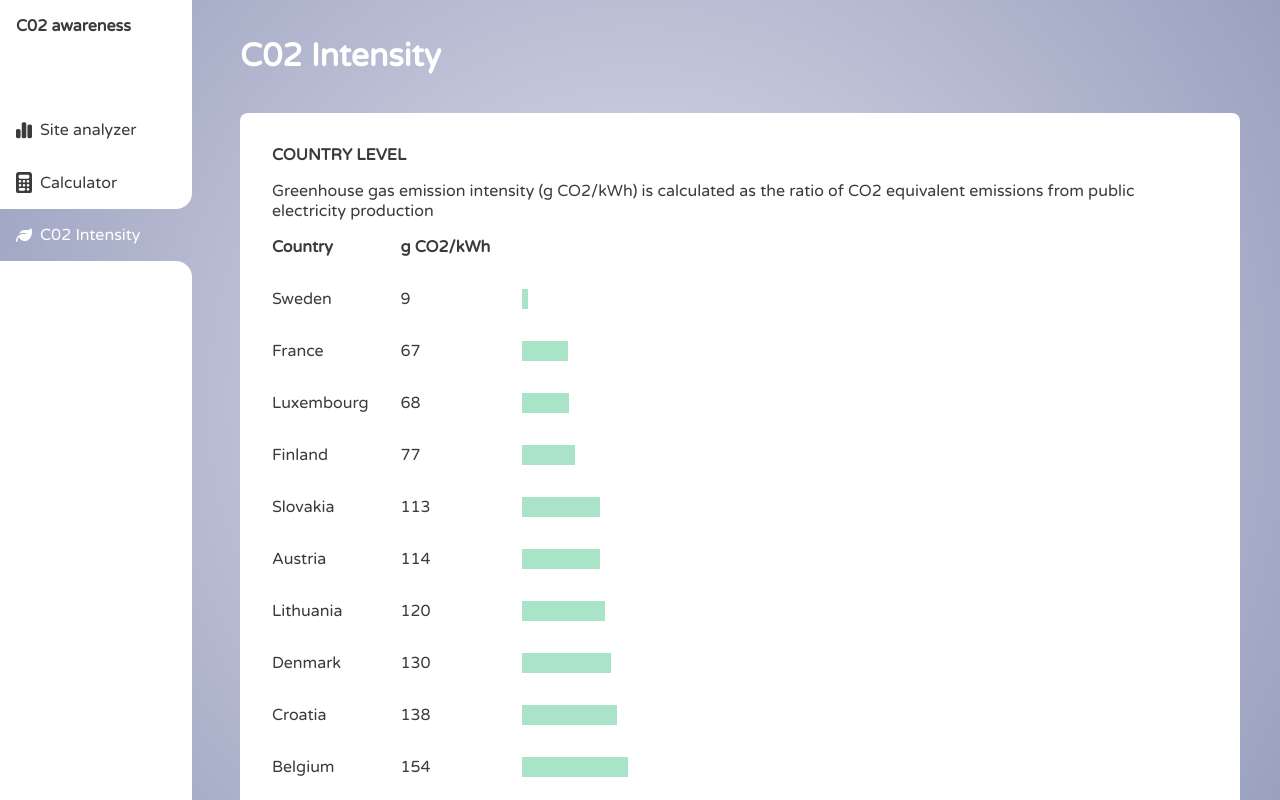
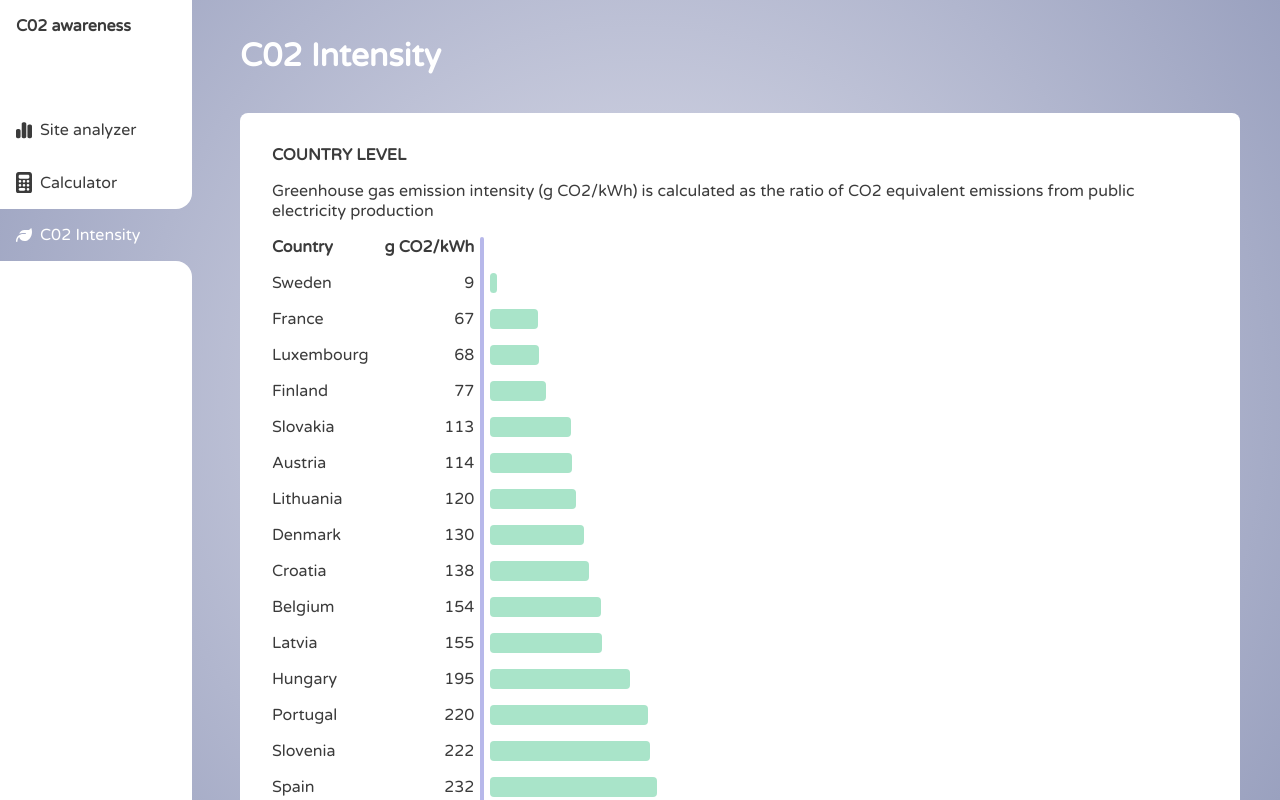
Before and after one commit to Maximilian-R/co2-web-awareness, a Next.js app in the folder website/: page /intensity in a window 1280 px wide. Shown: the top 800 px of the page. Built offline with nearby package versions, Linux system fonts and the light colour scheme.

Commit message:
updated styles

```diff
--- a/website/styles/Intensity.module.css
+++ b/website/styles/Intensity.module.css
@@ -1,9 +1,26 @@
 .barchart {
   display: grid;
   grid-template-columns: auto auto 1fr;
-  gap: 2rem;
+  gap: 1rem;
+  position: relative;
+}
+
+.barchart::before {
+  content: "";
+  position: absolute;
+  height: 100%;
+  width: 0.25rem;
+  left: 13rem;
+  top: 0;
+  background: var(--color-3);
+  border-radius: 0.5rem;
+}
+
+.barchart > div:nth-child(3n - 1) {
+  text-align: right;
 }
 
 .bar {
   background-color: var(--color-1);
+  border-radius: 0.25rem;
 }
```
